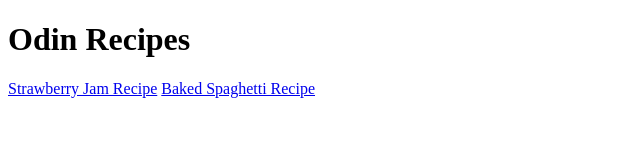
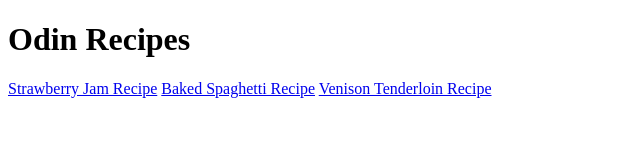
Before and after one commit to travisf1/odin-recipes, a plain HTML site: page index.html in a window 1280 px wide. Shown: the whole page, without its empty margins (0-640 px from the left). Drawn offline with Linux system fonts and the light colour scheme.

Commit message:
Add link to venisonlion.html file

```diff
--- a/index.html
+++ b/index.html
@@ -10,6 +10,6 @@
     <h1>Odin Recipes</h1>
     <a href="recipes/strawberryjam.html">Strawberry Jam Recipe</a>
     <a href="recipes/bakedspaghetti.html">Baked Spaghetti Recipe</a>
-
+    <a href="recipes/venisonloin.html">Venison Tenderloin Recipe</a>
 </body>
 </html>
```
